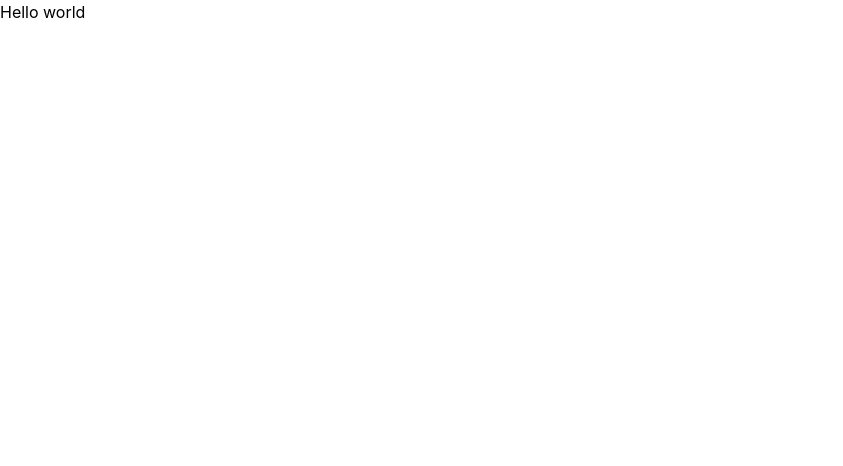
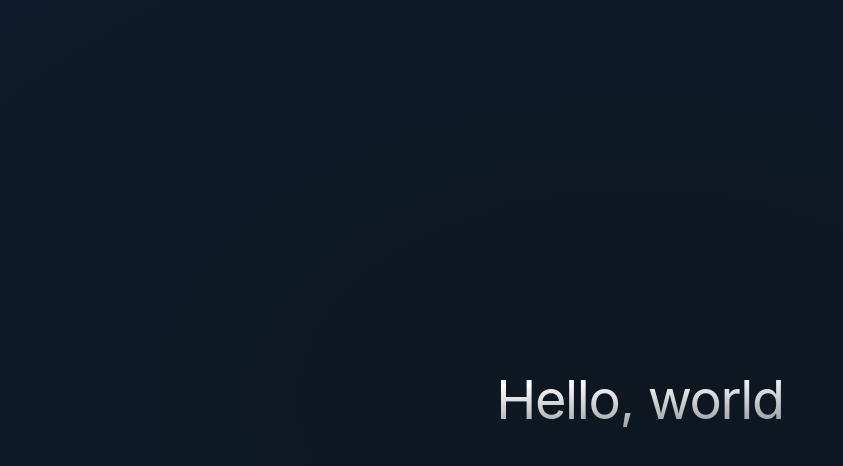
Before and after one commit to abielzulio/editpasfoto, a Next.js app: page / in a window 1280 px wide. Shown: the top 466 px of the page, without its empty margins (0-843 px from the left). Built offline with nearby package versions, Linux system fonts and the light colour scheme.

Commit message:
feat: hello world main page

```diff
--- a/pages/index.tsx
+++ b/pages/index.tsx
@@ -1,7 +1,13 @@
 import type { NextPage } from "next"
 
 const Home: NextPage = () => {
-  return <div>Hello world</div>
+  return (
+    <section className="w-screen h-screen text-center flex flex-col align-center justify-center bg-black-radial-gradient">
+      <h1 className="text-[54px] text-transparent bg-white-linear-gradient bg-clip-text tracking-tight leading-[54px]">
+        Hello, world
+      </h1>
+    </section>
+  )
 }
 
 export default Home
```
